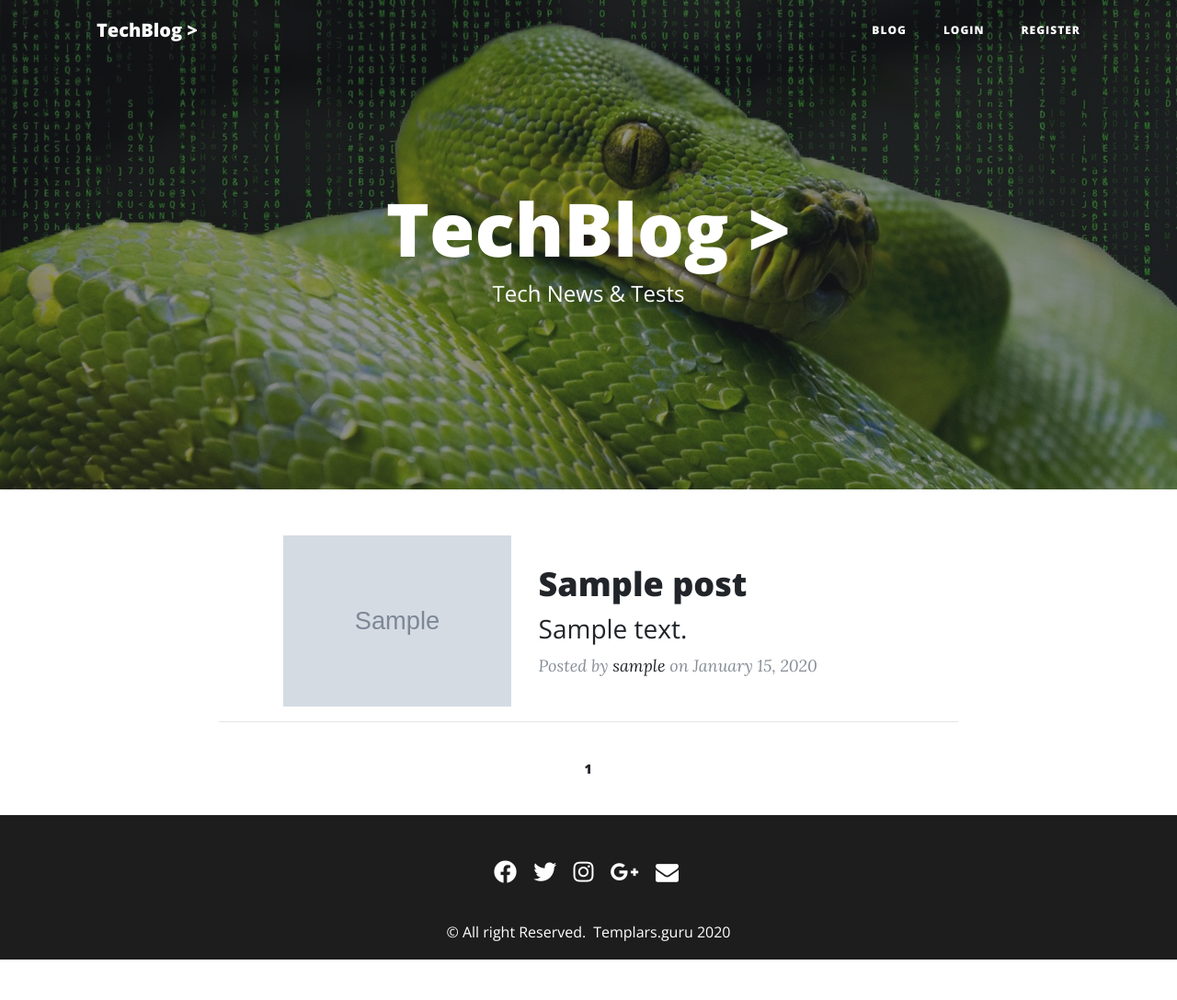
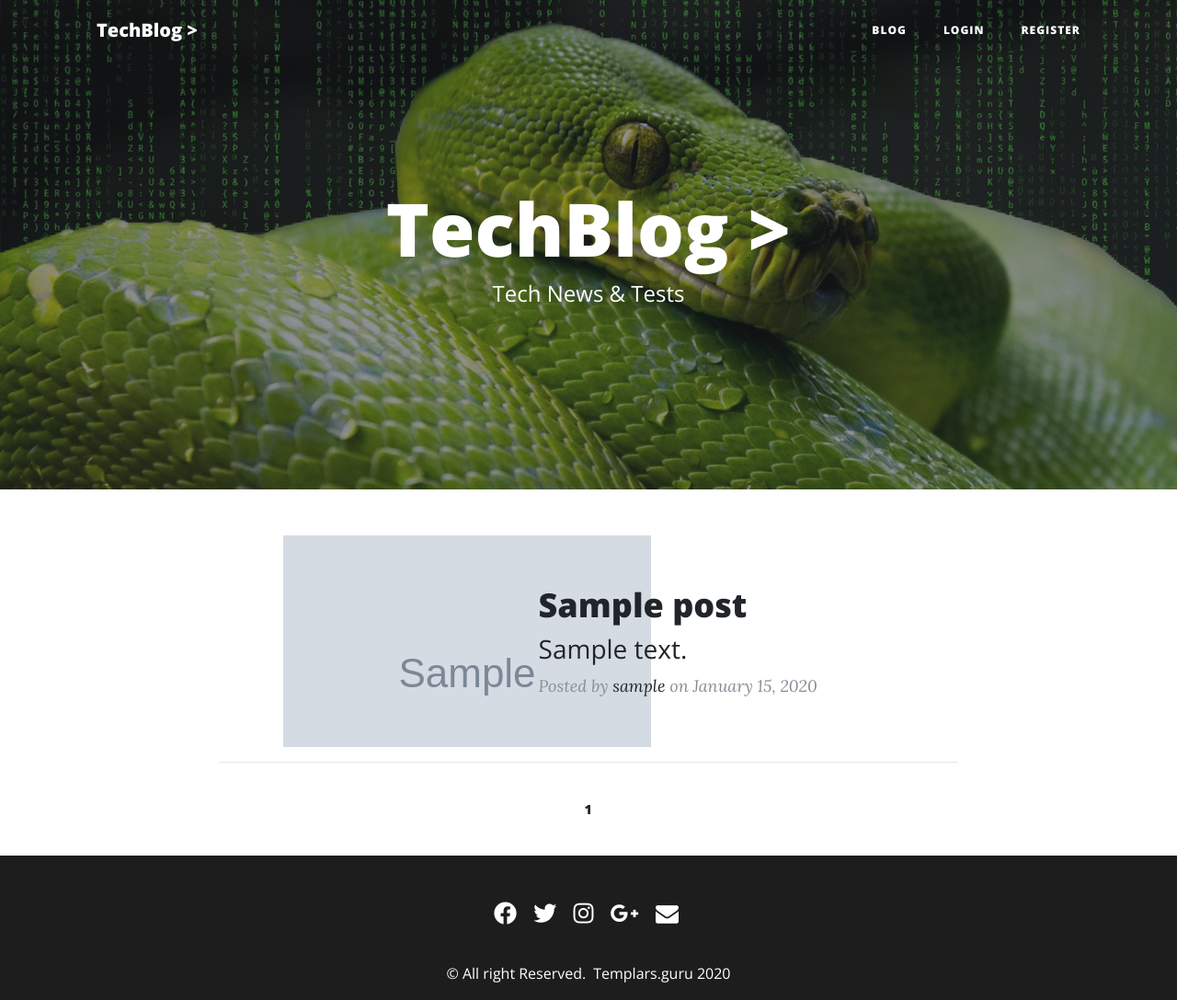
Before and after one commit to antoineGH/blog_flask, a Flask app: page / in a window 1280 px wide. Shown: the whole page at 92% size. Before the commit the page ends 1043 px from the top, so only its background shows below. Run offline with Flask 2, Linux system fonts and the light colour scheme; tables that the repository leaves empty hold one stand-in row (values such as "Sample post"); grey boxes marked "Sample" are stand-in pictures; some libraries are stand-ins or nearby versions.

Commit message:
Zoom N Rotate

```diff
--- a/flask_blog/static/blog.css
+++ b/flask_blog/static/blog.css
@@ -10,6 +10,33 @@
 section {
     padding: 40px 0;
 }
+
+/* Zoom n Rotate Effect */
+
+.container_zoom {
+    width: 500px;
+    height: 230px;
+    overflow: hidden;
+  }
+
+  .img_test{
+      max-width: 100%;
+      max-height: 100%;
+      display: block;
+  }
+  .img-hover-zoom {
+    height: 5px;
+    overflow: hidden;
+  }
+
+  .img-hover-zoom--zoom-n-rotate img {
+    transition: transform 15s ease-in-out;
+  }
+
+  .img-hover-zoom--zoom-n-rotate:hover img {
+    transform: scale(2) rotate(25deg);
+  }
+/* End Zoom n Rotate Effect */
 
 section .section-title {
     text-align: center;
--- a/flask_blog/templates/home.html
+++ b/flask_blog/templates/home.html
@@ -5,7 +5,12 @@
 	{% for post in posts.items %}
 	<div class="row justify-content-center">
 		<div class="col-md-5 col-lg-4 col-xl-4 my-auto text-center justify-content-center">
-			<img class="post_picture" src="{{url_for('static', filename='post_pics/' +  post.image_file)}}" alt="Post Picture" />
+
+			<div class="container_zoom">
+				<div class="img-hover-zoom--zoom-n-rotate img">
+					<img class="img_test" src="{{url_for('static', filename='post_pics/' +  post.image_file)}}" alt="Post Picture">
+				</div>
+			</div>
 		</div>
 		<div class="col-12 col-md-7 col-lg-8 col-xl-6 my-auto">
 			<div class="post-preview">
--- a/flask_blog/templates/post.html
+++ b/flask_blog/templates/post.html
@@ -12,12 +12,13 @@
                 <button class="btn btn-danger btn-sm mt-1 mb-4" data-toggle="modal" data-target="#deleteModal">Delete</button>
            {% endif %}
           <h2 style="font-size: 36px;" class="post-title">{{ post.title }}</h2>
+          <img class="img_test mt-md-4 mb-mt-4" src="{{url_for('static', filename='post_pics/' +  post.image_file)}}" alt="Post Picture">
           <p class="text-justify">{{ post.content }}</p>
         </div>
       </div>
-      <div class="row text-md-left text-center justify-content-center justify-content-md-left ml-md-5">
+      <div class="row text-md-left text-center justify-content-center justify-content-md-left ml-md-5 mt-md-4">
         <div class="col-10 col-lg-1 col-md-2">
-            <img class="rounded-circle article-img ml-md-2" src="{{ url_for('static', filename='profile_pics/' + post.author.image_file)}}" alt="Profile Picture" />
+            <img class="rounded-circle article-img ml-md-4" src="{{ url_for('static', filename='profile_pics/' + post.author.image_file)}}" alt="Profile Picture" />
         </div>
         <div class="col-lg-10 col-md-10 mx-auto">
             <div class="post-preview">
```
Also changed, not shown: flask_blog/site.db, flask_blog/static/post_pics/5409701596a05905.jpg (added), flask_blog/static/post_pics/9dce89c5abb20e98.jpg (added).
